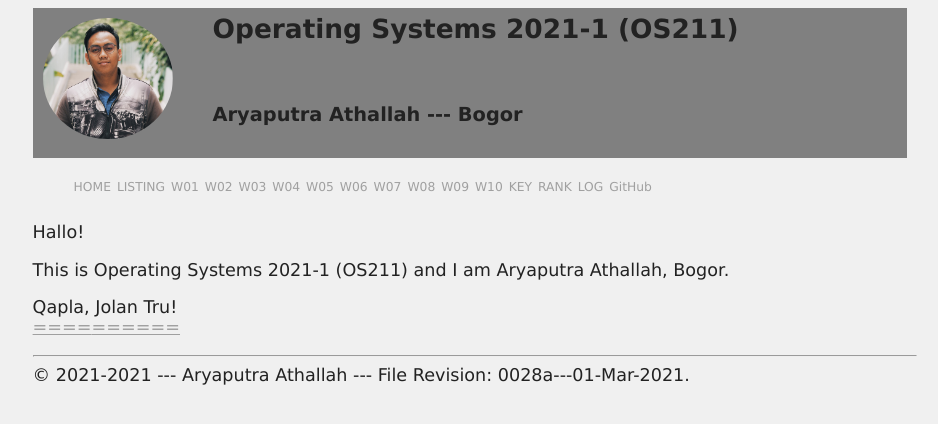
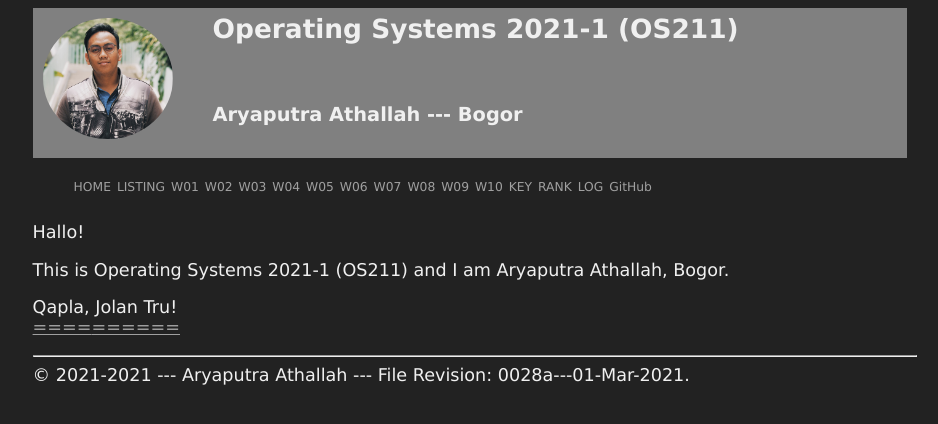
Before and after one commit to aryaputr213/os211, a Jekyll site: the page built from index.md, in a window 1280 px wide. Shown: the top 424 px of the page, without its empty margins (165-1103 px from the left). Built offline with Jekyll 4.4.1, drawn with Linux system fonts in a browser that asks for light colours.

Commit message:
fix css style

```diff
--- a/assets/css/style.css
+++ b/assets/css/style.css
@@ -9,13 +9,13 @@
 }
 
 .plainclass {
-  background-color: #f0f0f0;
-  color:            #222222;
+  background-color: #222222;
+  color:            #f0f0f0;
 }
 
 .plainclass1 {
-  background-color: #f0f0f0;
-  color:            #222222;
+  background-color: #222222;
+  color:            #f0f0f0;
 }
 
 .container {
@@ -111,8 +111,8 @@
 }
 
 .navbar {
-  background-color: #f0f0f0;
-  color:            #222222;
+  background-color: #222222;
+  color:            #f0f0f0;
   font-size:        0.7em;
 }
 
```
Also changed, not shown: README.md.
